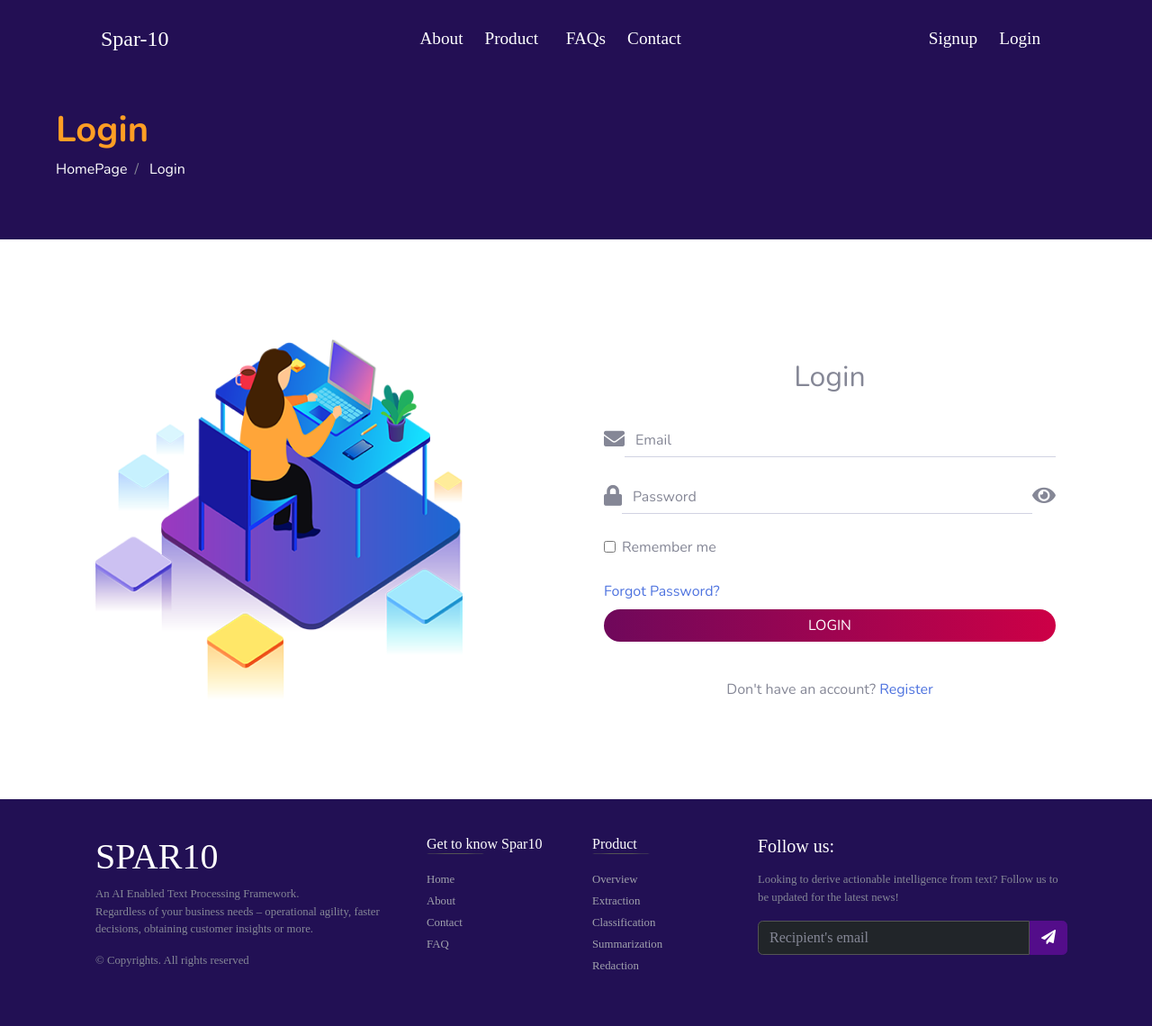
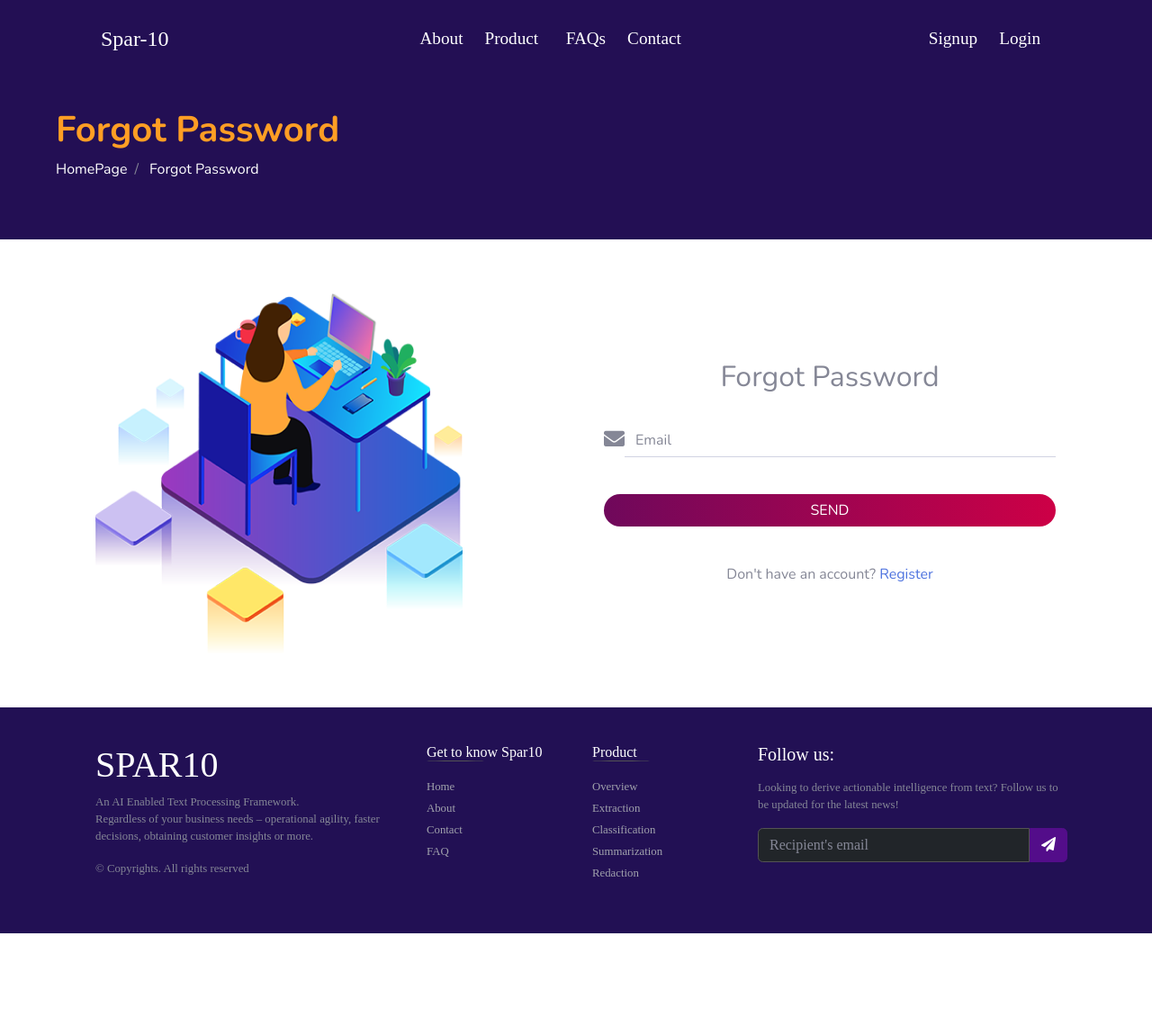
Before and after one commit to Purviharniya/SPAR10, a Flask app: page /forgotpass in a window 1280 px wide. Shown: the whole page at 90% size. After the commit the page ends 1037 px from the top, so only its background shows below. Run offline with Flask 2, Linux system fonts and the light colour scheme; some libraries are stand-ins or nearby versions; some web fonts are replaced.

Commit message:
forgot password

```diff
--- a/__init__.py
+++ b/__init__.py
@@ -13,7 +13,7 @@ def create_app():
 
     app.config['MAIL_SERVER']='smtp.gmail.com'
     app.config['MAIL_PORT'] = 465
-    app.config['MAIL_USERNAME'] = 'purvi.h@somaiya.edu'
+    app.config['MAIL_USERNAME'] = 'spar10.project@gmail.com'
     app.config['MAIL_PASSWORD'] = '[password]'
     app.config['MAIL_USE_TLS'] = False
     app.config['MAIL_USE_SSL'] = True
--- a/auth.py
+++ b/auth.py
@@ -1,8 +1,9 @@
-from flask import Blueprint, render_template, redirect, url_for, request, flash
+from flask import Blueprint, render_template, redirect, url_for, request, flash,session
 from werkzeug.security import generate_password_hash, check_password_hash
 from models import User
 from __init__ import db,postamail
 from flask_login import login_user, login_required, logout_user
+from flask_mail import Mail, Message
 import re
 import random
 import string
@@ -103,15 +104,16 @@ def logout():
 @auth.route('/forgotpass',methods=["POST","GET"])
 def forgotpass():
     if request.method=="POST":
-        mail = request.form['mail']
-        check = User.query.filter_by(mail=mail).first()
+        mail = request.form['email']
+        check = User.query.filter_by(email=mail).first()
         if check:
             hashCode = ''.join(random.choices(string.ascii_letters + string.digits, k=24))
             check.hashCode = hashCode
             db.session.commit()
-            msg = Message('Confirm Password Change', sender = 'purvi.h@somaiya.edu', recipients = [mail])
+            msg = Message('Confirm Password Change', sender = 'spar10.project@gmail.com', recipients = [mail])
             msg.body = "Hello,\nWe've received a request to reset your password. If you want to reset your password, click the link below and enter your new password\n http://localhost:5000/" + check.hashCode
             postamail.send(msg)
+            session["reset_link"] = "http://localhost:5000/"+check.hashCode
             flash(u'Updation link has been sent to your mail',"success")
             return render_template('forgotpass.html')
     else:
@@ -122,18 +124,26 @@ def hashcode(hashCode):
     check = User.query.filter_by(hashCode=hashCode).first()
     if check:
         if request.method == 'POST':
-            passw = request.form['passw']
-            cpassw = request.form['cpassw']
+            passw = request.form['password']
+            cpassw = request.form['confirm-password']
+
+            if not re.fullmatch(re.compile("^(?=.*[a-z])(?=.*[A-Z])(?=.*\d)(?=.*[@$!%*#?&])[A-Za-z\d@$!#%*?&]{6,20}$"), passw):
+                flash('Password Should have at least one number, at least one uppercase and one lowercase character,at least one special symbol,be between 6 to 20 characters.')
+                #redirect to the same link
+                return redirect(session["reset_link"])
+
             if passw == cpassw:
-                check.password = passw
+                check.password = generate_password_hash(passw, method='sha256')
                 check.hashCode= None
                 db.session.commit()
-                flash(u'Passwords updated successfully',"success")
+                flash(u'Password updated successfully',"success")
+                print("here")
                 return redirect(url_for('auth.login'))
+
             else:
                 flash(u'The passwords don\'t match',"error")
-                return render_template('reenterpass.html')
+                return render_template('resetpass.html')
         else:
-            return render_template('reenterpass.html')
+            return render_template('resetpass.html',link=session["reset_link"] )
     else :
         return redirect(url_for('main.not_found'))
--- a/templates/404.html
+++ b/templates/404.html
@@ -2,6 +2,7 @@
 {% block content %}
 
 <!-- add the content here -->
+
 <link rel="stylesheet" href="../static/stylesheets/vendor/css/errorpages.css">
 <div class="wrap404">
     <div class='cont404'>
--- a/templates/forgotpass.html
+++ b/templates/forgotpass.html
@@ -7,14 +7,14 @@
         <div class="row align-items-center">
             <div class="col-lg-12">
                 <h1 class="mb-40 header">
-                    Login
+                    Forgot Password
                 </h1>
                 <ol class="breadcrumb">
                     <li class="breadcrumb-item first-item">
                         <a class="breadcrumb_link" href="/">HomePage</a>
                     </li>
                     <li class="breadcrumb-item first-item">
-                        <a class="breadcrumb_link" href="/login">Login</a>
+                        <a class="breadcrumb_link" href="/forgotpass">Forgot Password</a>
                     </li>
                 </ol>
             </div>
@@ -28,7 +28,7 @@
             <div class="col-md-1"></div>
             <div class="col-md-6 loginForm">
                 <div class="loginForm-title text-center py-4 justify-content-center align-items-center">
-                    <h2>Login</h2>
+                    <h2>Forgot Password</h2>
                 </div>
                 {% with messages = get_flashed_messages(with_categories=true) %}
                 {% if messages %}
@@ -52,38 +52,20 @@
                     {% endfor %}
                 {% endif %}
                 {% endwith %}
-                <form method="POST" name=loginForm action="/login" autocomplete="off">
+                <form method="POST" name=forgotpassForm action="/forgotpass" autocomplete="off">
                     <div class="form-group">
                         <div class="input-group">
                             <span><i class="fa fa-envelope"></i></span>
                             <input type="email" class="form-control" name="email" placeholder="Email" id="email">
                         </div>
                     </div>
-                    <div class="form-group">
-                        <div class="input-group">
-                            <span><i class="fa fa-lock"></i></span>
-                            <input type="password" class="form-control" name="password" id="password"
-                                placeholder="Password">
-                            <i class="fa fa-eye" id="togglePassword"></i>
-                        </div>
-                    </div>
-                    <div class="form-check form-group">
-                        <input class="form-check-input" type="checkbox" name='remember'>
-                        <label class="form-check-label">Remember me</label>
-                    </div>
-                    <div class="forgot-password pb-3">
-                        <a href="/forgotpass" class="hint-text float-left">Forgot Password?</a>
-                    </div>
-
                     <div class="form-group py-3">
                         <button type="submit" name="Submit" id="Submit"
-                            class="btn btn-block btn-primary gradient">LOGIN</button>
+                            class="btn btn-block btn-primary gradient">SEND</button>
                     </div>
-
                 </form>
                 <div class="text-center">Don't have an account?<a href="/signup"> Register</a></div>
             </div>
-
         </div>
     </div>
 
@@ -91,16 +73,4 @@
 
 </div>
 
-<script>
-    const togglePassword = document.querySelector('#togglePassword');
-    const password = document.querySelector('#password');
-    togglePassword.addEventListener('click', function (e) {
-        // toggle the type attribute
-        const type = password.getAttribute('type') === 'password' ? 'text' : 'password';
-        password.setAttribute('type', type);
-        // toggle the eye slash icon
-        this.classList.toggle('fa-eye-slash');
-    });
-</script>
-
 {% endblock %}
--- a/templates/signup.html
+++ b/templates/signup.html
@@ -56,7 +56,6 @@
                         <div class="input-group">
                             <span><i class="fa fa-user" style="font-size: 24px;"></i></span>
                             <input type="text" class="form-control " id="name" name="name" placeholder="Name">
-
                         </div>
                     </div>
                     <div class="form-group">
@@ -64,7 +63,6 @@
                             <span><i class="fa fa-envelope" style="font-size: 19px;"></i></span>
                             <input type="email" class="form-control " id="email" name="email" placeholder="Email">
                         </div>
-
                     </div>
                     <div class="form-group">
                         <div class="input-group">
```
Also changed, not shown: templates/resetpass.html (added, +99 -0 lines), db.sqlite.
